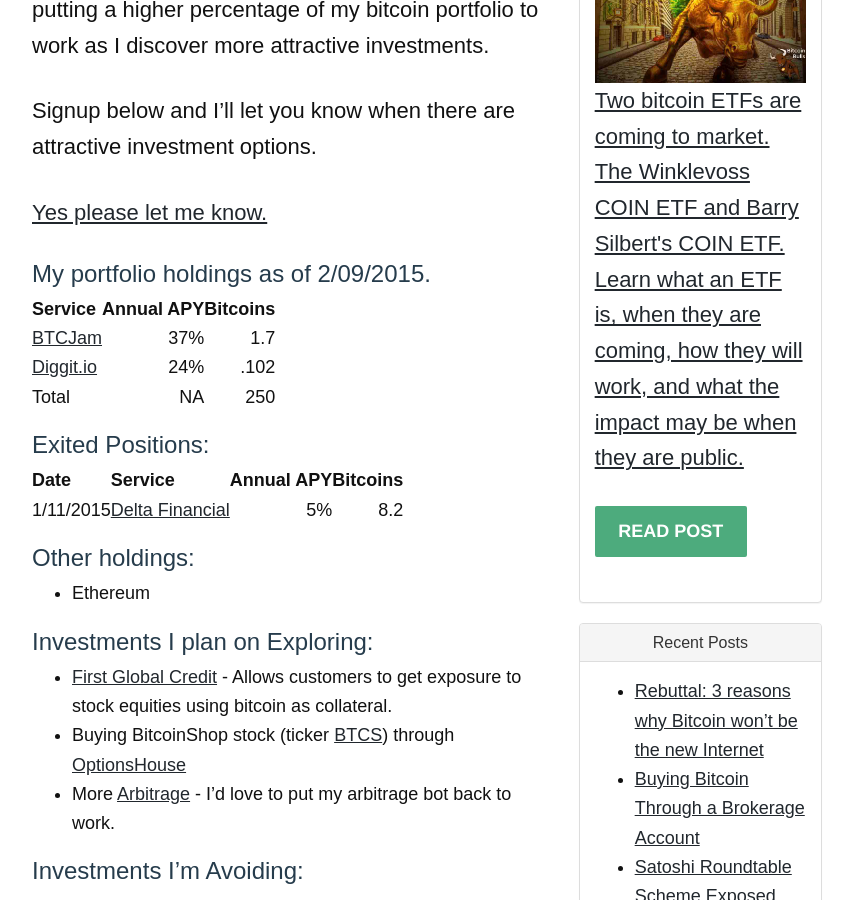
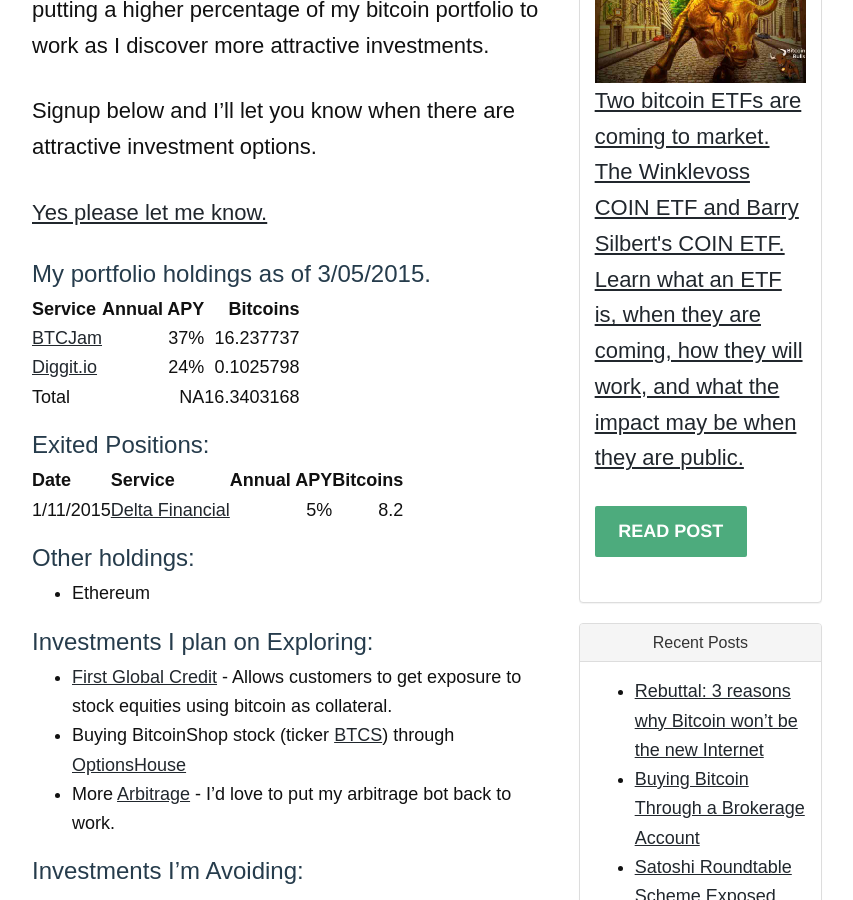
Before and after one commit to davidsilvasmith/bitcoinbulls.net, a Jekyll site: the page built from portfolio.md, in a window 1280 px wide and 900 px high, scrolled down 663 px. Shown: the whole window, without its empty margins (213-1066 px from the left). Built offline with Jekyll 4.4.1, drawn with Linux system fonts in a browser that asks for light colours; nearby versions of some CDN libraries; some web fonts are replaced; comment, search, counter and statistics services are not loaded.

Commit message:
updated portfolio holdings

```diff
--- a/portfolio.md
+++ b/portfolio.md
@@ -16,14 +16,16 @@
 Signup below and I'll let you know when there are attractive investment options.
 
 {% include request-signup-link.html param="Yes please let me know." %}
+{% assign diggit = 0.10257980 %}
+{% assign jam = 16.237737 %}
 
-### My portfolio holdings as of 2/09/2015.
+### My portfolio holdings as of 3/05/2015.
 
 | Service                               | Annual APY    | Bitcoins |
 | -----------------------------------   |-------------: | -----:   |
-| [BTCJam][btcjam-internal]             |           37% |   1.7    |
-| [Diggit.io][diggit-internal]          |           24% |   .102   |
-| Total                                 |            NA |   250    |
+| [BTCJam][btcjam-internal]             |           37% |   {{jam}}  |
+| [Diggit.io][diggit-internal]          |           24% |   {{diggit}}   |
+| Total                                 |            NA |   {{jam | plus : diggit}}    |
 
 
 ### Exited Positions:
```
